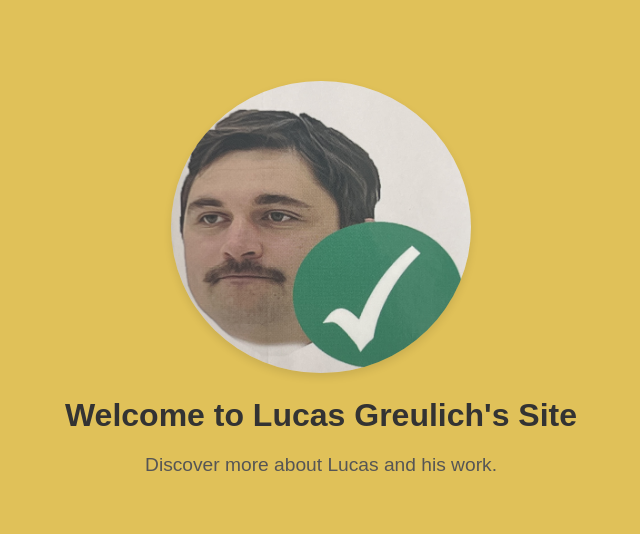
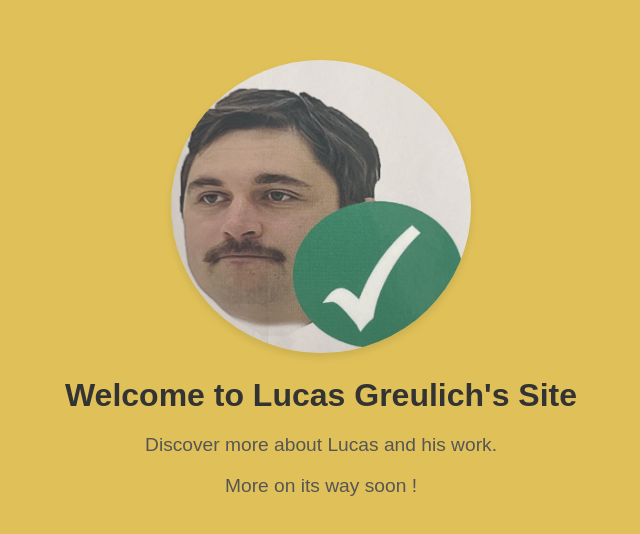
Before and after one commit to lucasgreulich/Personal-Portfolio, a plain HTML site: page index.html in a window 1280 px wide. Shown: the part 112-646 px from the top of the page, without its empty margins (319-959 px from the left). Drawn offline with Linux system fonts and the light colour scheme.

Commit message:
added paragraph

```diff
--- a/index.html
+++ b/index.html
@@ -11,6 +11,7 @@
         <img src="pictures\lucas.JPG" alt="Lucas Greulich">
         <h1>Welcome to Lucas Greulich's Site</h1>
         <p>Discover more about Lucas and his work.</p>
+        <p>More on its way soon ! </p>
     </div>
 </body>
 </html>
```
